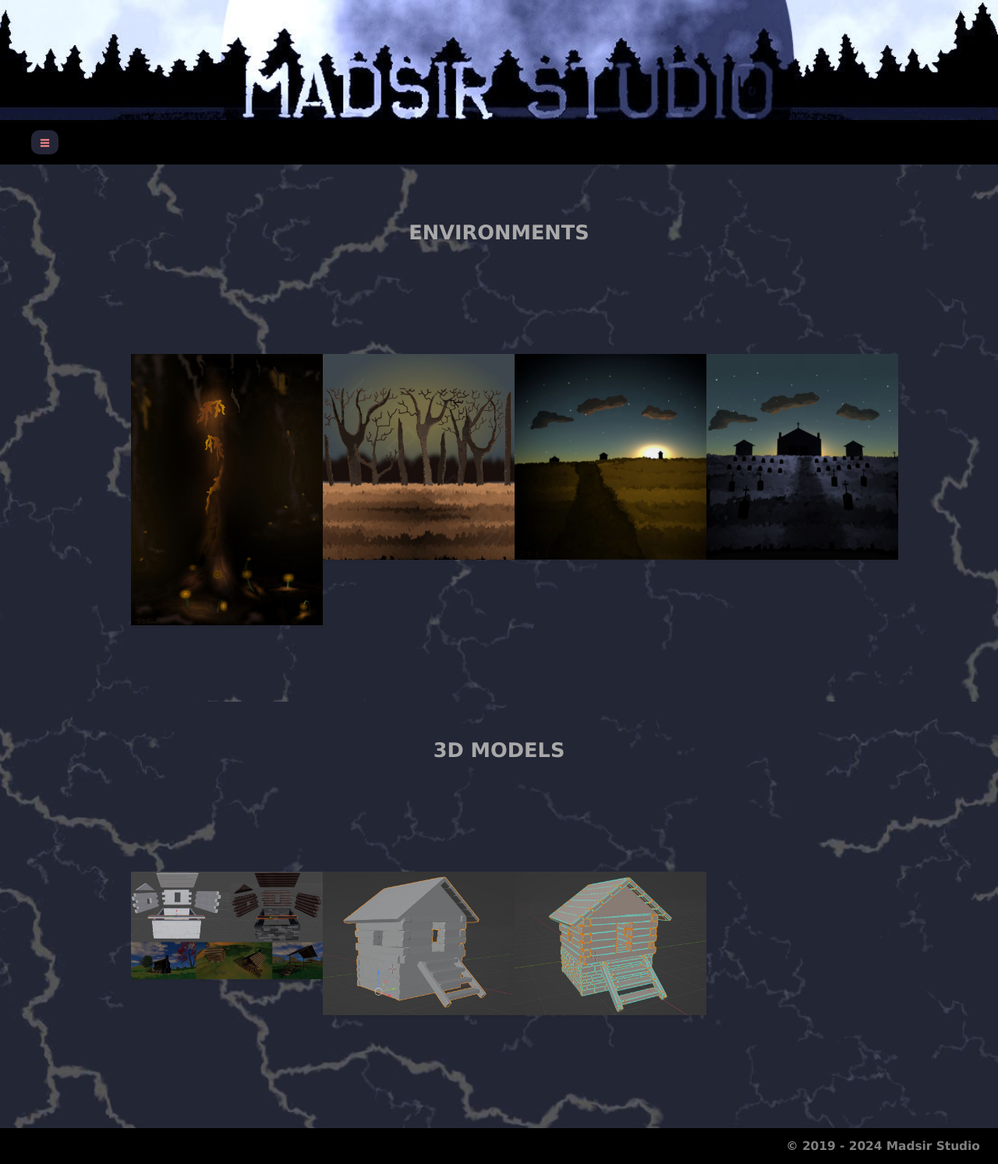
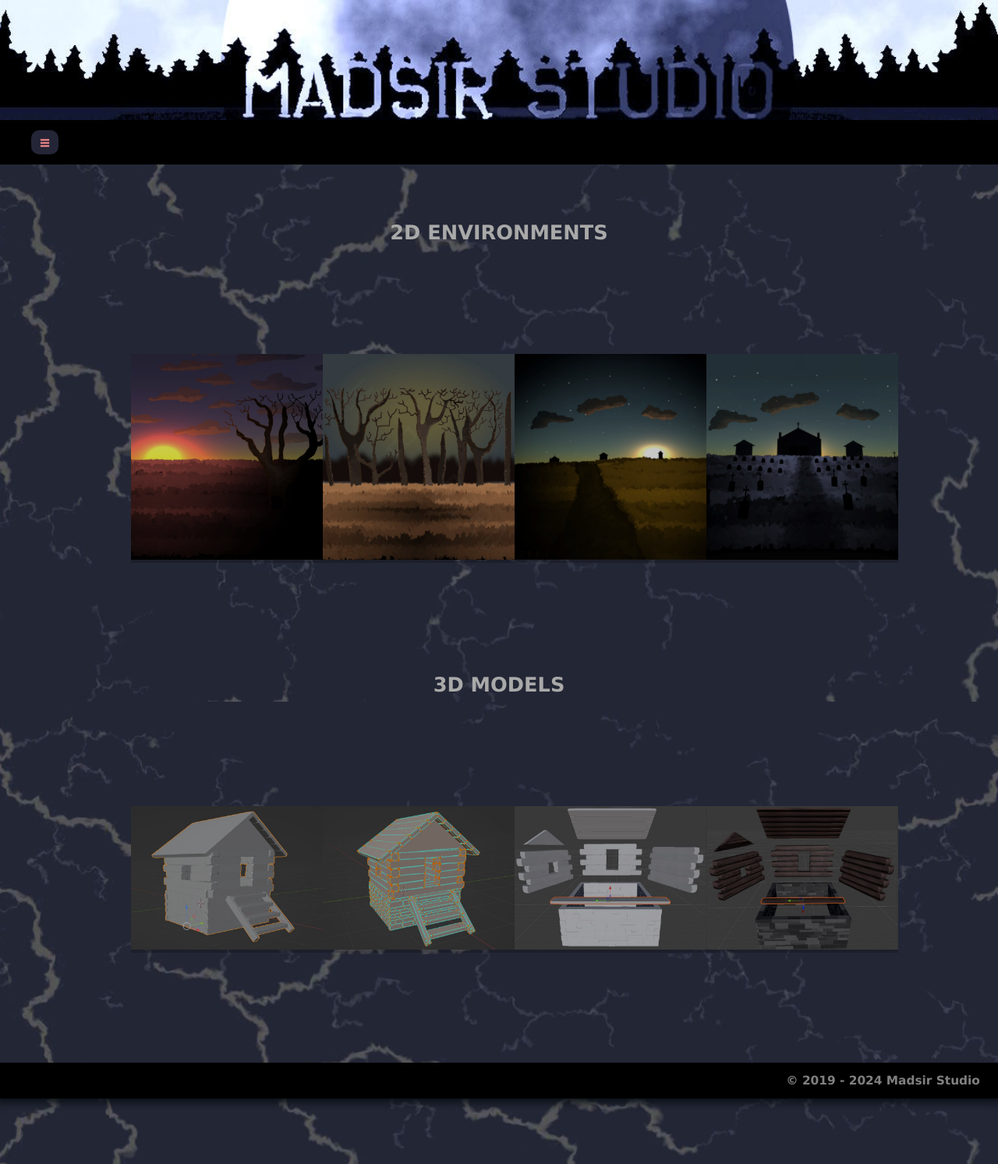
Before and after one commit to Madsir/madsirstudio.github.io, a Jekyll site: the page built from portfolio/index.html, in a window 1280 px wide. Shown: the whole page at 78% size. Built offline with Jekyll 4.4.1, drawn with Linux system fonts in a browser that asks for light colours.

Commit message:
Update index.html

```diff
--- a/portfolio/index.html
+++ b/portfolio/index.html
@@ -61,7 +61,7 @@
   left: 0;
   width: 100%;
   height: 100%;
-  background-color: rgba(0,0,0, 0.1);
+  background-color: rgba(0,0,0, 0.5);
   content: '';
   color: white;
   opacity: 0.4;
@@ -77,7 +77,7 @@
 .top ul li:hover::before
 {
   opacity: 0;
-  background-color: rgba(0,0,0,0.0.8);
+  background-color: rgba(0,0,0,0.9);
 }
 .top ul li img
 {
@@ -95,6 +95,13 @@
     margin-left: auto;
     margin-right: auto;
     margin-bottom: 2vh;
+  }
+  h1 {
+    font-size:1.5em;
+  }
+  .main {
+  margin-left: 1%; /* Same width as the sidebar + left position in px */
+  margin-right: 1%;
   }
 }
 .lightbox
@@ -149,46 +156,60 @@
 </head>
 <body>
   <div class="main">
-  </DIV>
+  </div>
   <br>
   <br>
-  <h1>ENVIRONMENTS</h1>
+  <h1>2D ENVIRONMENTS</h1>
   <div class="container">
   <div class="top">
       <ul>
-        <li><a href="#img_1"><img src="/Assets/GlowMossCaverns.jpg"></a></li>
+        <li><a href="#img_1"><img src="/Assets/SunsSetTree.jpg"></a></li>
         <li><a href="#img_2"><img src="/Assets/TrickOrTrees.jpg"></a></li>
          <li><a href="#img_3"><img src="/Assets/HillHaunt.jpg"></a></li>
          <li><a href="#img_4"><img src="/Assets/CemeteryNight.jpg"></a></li>
+        <!--
+         <li><a href="#img_5"><img src=""></a></li>
+         <li><a href="#img_6"><img src=""></a></li>
+         <li><a href="#img_7"><img src=""></a></li>
+         <li><a href="#img_8"><img src=""></a></li>
+        -->
         </ul>
-        <a href="#_1" class="lightbox trans" id="img_1"><img src="/Assets/GlowMossCaverns.jpg"></a>
+        <a href="#_1" class="lightbox trans" id="img_1"><img src="/Assets/SunsSetTree.jpg"></a>
         <a href="#_2" class="lightbox trans" id="img_2"><img src="/Assets/TrickOrTrees.jpg"></a>
         <a href="#_3" class="lightbox trans" id="img_3"><img src="/Assets/HillHaunt.jpg"></a>
         <a href="#_4" class="lightbox trans" id="img_4"><img src="/Assets/CemeteryNight.jpg"></a>
+    <!--
+     <a href="#_5" class="lightbox trans" id="img_5"><img src=""></a>
+    <a href="#_6" class="lightbox trans" id="img_6"><img src=""></a>
+    <a href="#_7" class="lightbox trans" id="img_7"><img src=""></a>
+    <a href="#_8" class="lightbox trans" id="img_8"><img src=""></a>
+    -->
     </div>
 </div>
     <h1>3D MODELS</h1>
   <div class="container">
   <div class="top">
       <ul>
-          <li><a href="#img_9"><img src="/Assets/Cabin3DModel.jpg"></a></li>
-          <li><a href="#img_10"><img src="/Assets/CabinBlender.jpg"></a></li>
-          <li><a href="#img_11"><img src="/Assets/CabinUV.jpg"></a></li>
+          <li><a href="#img_9"><img src="/Assets/CabinBlender.jpg"></a></li>
+          <li><a href="#img_10"><img src="/Assets/CabinUV.jpg"></a></li>
+          <li><a href="#img_11"><img src="/Assets/CabinPieces.jpg"></a></li>
+          <li><a href="#img_12"><img src="/Assets/CabinPiecesMaterials.jpg"></a></li>
         <!--
-        <li><a href="#img_12"><img src="/Assets/3DTextures.jpg"></a></li>
-        <li><a href="#img_13"><img src="/Assets/3DLandscapeSunSet.jpg"></a></li>
-        <li><a href="#img_14"><img src="/Assets/MapleMood.jpg"></a></li>
-        <li><a href="#img_15"><img src="/Assets/DarkMountains.jpg"></a></li>
+        <li><a href="#img_13"><img src=""></a></li>
+        <li><a href="#img_14"><img src=""></a></li>
+        <li><a href="#img_15"><img src=""></a></li>
+         <li><a href="#img_16"><img src=""></a></li>
         -->
         </ul>
-        <a href="#_9" class="lightbox trans" id="img_9"><img src="/Assets/Cabin3DModel.jpg"></a>
-        <a href="#_10" class="lightbox trans" id="img_10"><img src="/Assets/CabinBlender.jpg"></a>
-        <a href="#_11" class="lightbox trans" id="img_11"><img src="/Assets/CabinUV.jpg"></a>
+        <a href="#_9" class="lightbox trans" id="img_9"><img src="/Assets/CabinBlender.jpg"></a>
+        <a href="#_10" class="lightbox trans" id="img_10"><img src="/Assets/CabinUV.jpg"></a>
+        <a href="#_11" class="lightbox trans" id="img_11"><img src="/Assets/CabinPieces.jpg"></a>
+            <a href="#_12" class="lightbox trans" id="img_12"><img src="CabinPiecesMaterials"></a>
     <!--
-        <a href="#_12" class="lightbox trans" id="img_12"><img src="/Assets/3DTextures.jpg"></a>
-        <a href="#_13" class="lightbox trans" id="img_13"><img src="/Assets/3DLandscapeSunSet.jpg"></a>
-        <a href="#_14" class="lightbox trans" id="img_14"><img src="/Assets/MapleMood.jpg"></a>
-        <a href="#_15" class="lightbox trans" id="img_15"><img src="/Assets/DarkMountains.jpg"></a>
+        <a href="#_13" class="lightbox trans" id="img_13"><img src=""></a>
+        <a href="#_14" class="lightbox trans" id="img_14"><img src=""></a>
+        <a href="#_15" class="lightbox trans" id="img_15"><img src=""></a>
+        <a href="#_16" class="lightbox trans" id="img_16"><img src=""></a>
     -->
     </div>
   </div>
```
